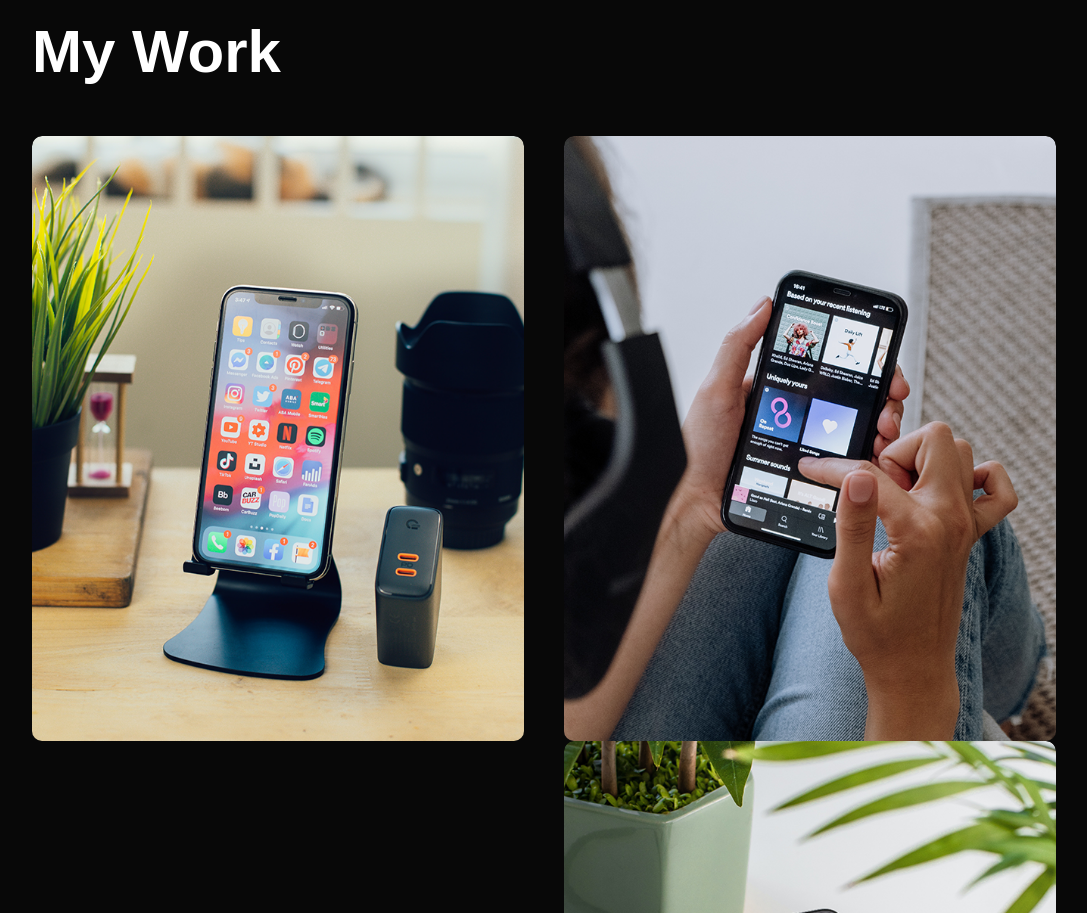
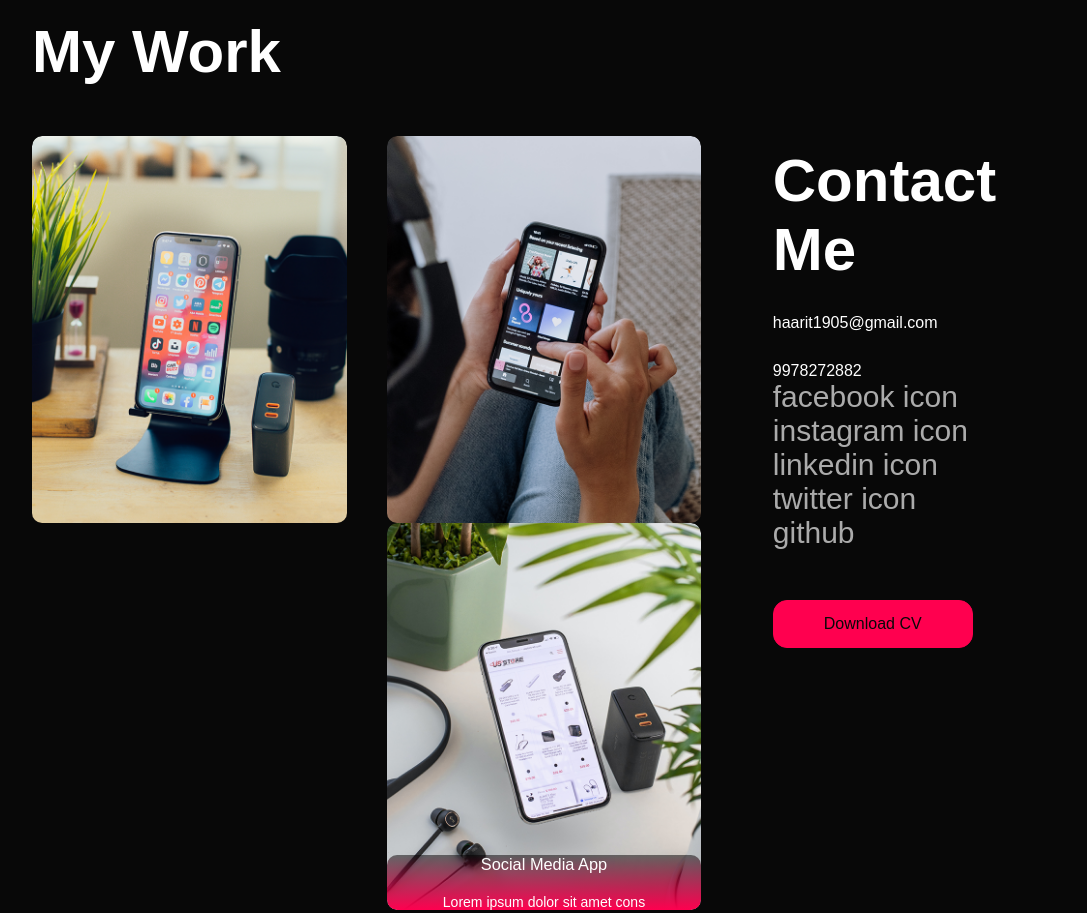
Before and after one commit to haarit19058/Website, a plain HTML site: page index.html in a window 1280 px wide. Shown: the part 1960-2873 px from the top of the page, without its empty margins (96-1183 px from the left). Drawn offline with Linux system fonts and the light colour scheme.

Commit message:
added download cv button

```diff
--- a/index.html
+++ b/index.html
@@ -147,6 +147,33 @@
 
             <a href="#" class="btn">See more</a>
         </div>
+        <div class="contact">
+            <div class="container">
+                 <div class="row">
+                    <div class="contact-left">
+                        <h1 class="sub-title">Contact Me</h1>
+                        <p>haarit1905@gmail.com</p>
+                        <p>9978272882</p>
+                        <div class="social-icons">
+                            <a href="">facebook icon</a>
+                            <a href="">instagram icon</a>
+                            <a href="">linkedin icon</a>
+                            <a href="">twitter icon</a>
+                            <a href="">github</a>
+                        </div>
+                        <a href="images/my-cv.pdf" download class="btn btn2">Download CV</a>
+                    </div>
+                    <div class="contact-right"></div>
+                 </div>
+            </div>
+        </div>
+
+        <form>
+            <input type="text" name="Name" placeholder="Your Name" required>
+            <input type="email" name="Email" placeholder="Your Email" required>
+            <textarea name="Message" rows="6" placeholder="Your Message"></textarea>
+            <button type="submit">Submit</button>
+        </form>
     </div>
 
     <script src="./script.js"></script>
--- a/style.css
+++ b/style.css
@@ -303,3 +303,41 @@ nav ul li a:hover::after{
 
 
 /* contact */
+
+.contact-left{
+    flex-basis: 35%;
+}
+
+.contact-right{
+    flex-basis: 60%;
+}
+
+.contact-left p{
+    margin-top: 30px;
+}
+
+.contact-left p i{
+    color: #ff004f;
+    margin-right: 15px;
+    font-size: 25px;
+}
+
+.social-icons a{
+    text-decoration: none;
+    font-size: 30px;
+    margin-right: 15px;
+    color: #ababab;
+    display: inline-block;
+    transition: transform 0.5s;
+}
+
+.social-icons a:hover{
+    color:#ff004f;
+    transform:translateY(-5px);
+}
+
+.btn.btn2{
+    display: inline-block;
+    background: #ff004f;
+    color: #080808;
+}
```
